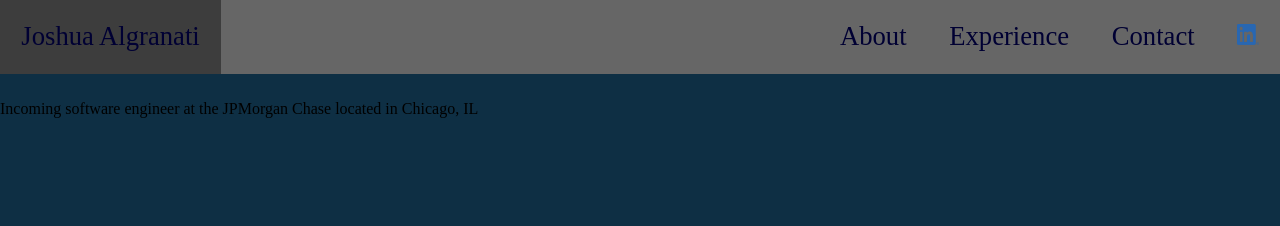
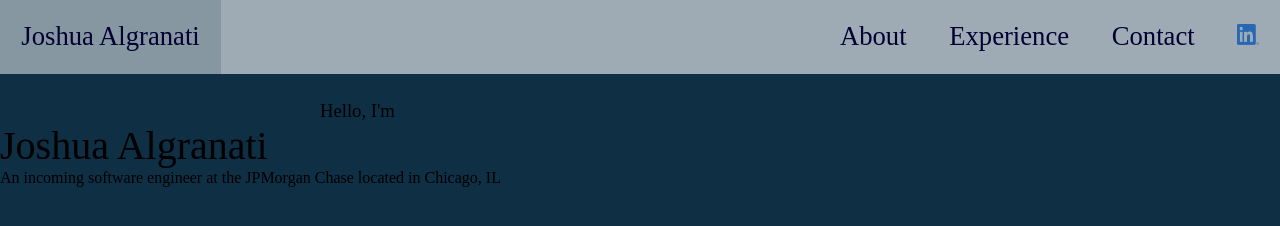
Before and after one commit to joshalgranati/joshalgranati.github.io, a website: page index.html in a window 1280 px wide. Drawn offline with Linux system fonts and the light colour scheme.

Commit message:
adding words and stuff

```diff
--- a/css/style.css
+++ b/css/style.css
@@ -3,7 +3,7 @@ div.header{
     height: auto;
     top: 0;
     left: 0;
-    background-color: #666666;
+    background-color: #9eabb4;
     margin: 0pt;
     border: 0pt;
     padding: 0pt;
@@ -12,6 +12,15 @@ div.header{
 
 div.content{
     margin-top: 75pt;
+}
+
+div.content-text{
+    margin-left: 25%;
+    font-size: 14pt;
+}
+
+div.content-text-big{
+    font-size: 30pt;
 }
 
 ul.navs{
@@ -37,7 +46,7 @@ li a.a-nav {
     font-size: 20pt;
 }
 li a:hover{
-    background-color: #3d3d3d;
+    background-color: #8697a1;
 }
 
 
--- a/index.html
+++ b/index.html
@@ -19,8 +19,14 @@
         </div>
 
         <div class="content">
-            <div>
-                Incoming software engineer at the JPMorgan Chase located in Chicago, IL
+            <div class="content-text">
+                Hello, I'm
+            </div>
+            <div class="content-text-big">
+                Joshua Algranati
+            </div>
+            <div class="context-text">
+                An incoming software engineer at the JPMorgan Chase located in Chicago, IL
             </div>
 
 
```
